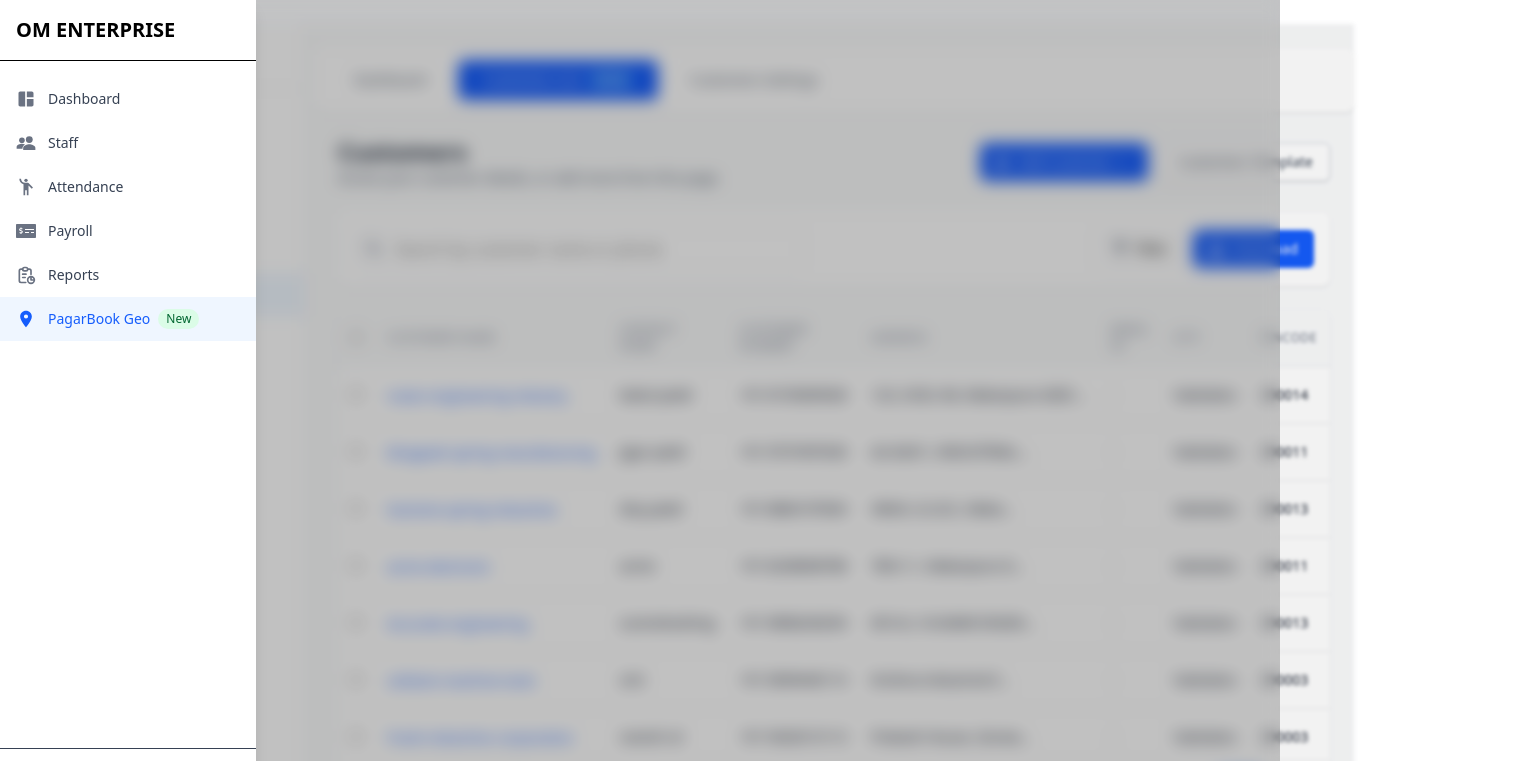
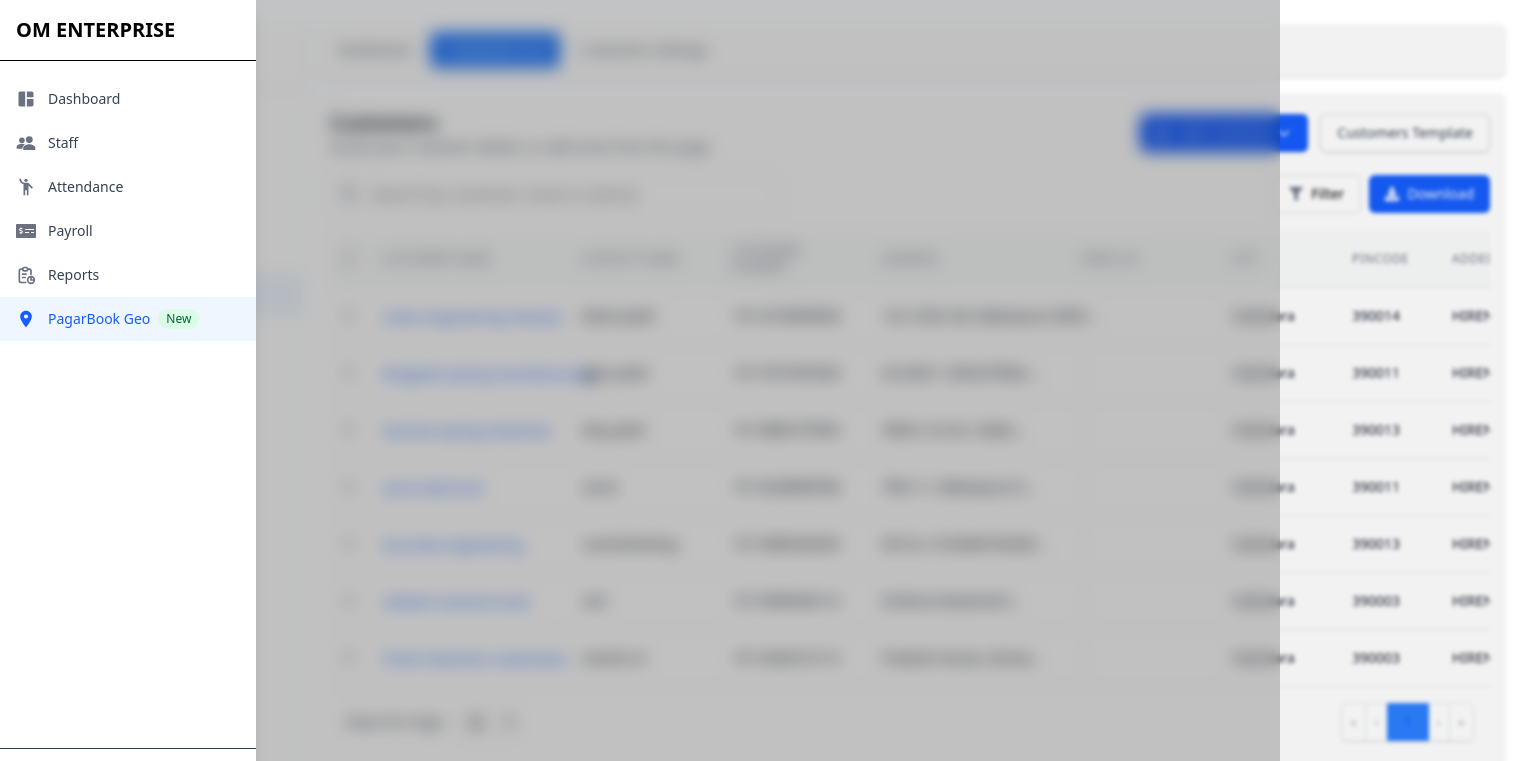
Before and after one commit to DhruvilPatel121/Pagar_Book, a React (Vite) app: page /geo/customers/list in a window 1280 px wide. Shown: the top 761 px of the page, 1530 px wide, since content can reach past the window. Built offline with nearby package versions, Linux system fonts and the light colour scheme.

Commit message:
Changed the customer dashboard, header, layout, list, setting page and remove file customerlist page and update routes to fix issue

```diff
--- a/src/pages/geo/Customers/CustomersLayout.jsx
+++ b/src/pages/geo/Customers/CustomersLayout.jsx
@@ -5,17 +5,15 @@ import GeoSidebar from '../components/GeoSidebar';
 
 function CustomersLayout() {
   return (
-    <div className="flex h-full bg-gray-50">
+    <>
       <GeoSidebar />
-      <div className="ml-[250px] flex-1 flex flex-col h-screen">
-        <div className="sticky top-0 z-10 bg-gray-50 pb-2 mt-6">
+      <div className="ml-[250px] flex flex-col h-full">
           <CustomersHeader />
-        </div>
-        <div className="flex-1 overflow-y-auto">
+        <div className="h-[calc(92vh-60px)] overflow-y-auto">
           <Outlet />
         </div>
       </div>
-    </div>
+    </>
   );
 }
 
--- a/src/pages/geo/Customers/CustomersList.jsx
+++ b/src/pages/geo/Customers/CustomersList.jsx
@@ -215,18 +215,18 @@ const CustomersList = () => {
     };
   }, [showAddOptions, showFilter]);
 
-  // In the return statement, add the overlay right after the opening div
   return (
-    <div className="p-6 pt-4 flex flex-col space-y-6 max-w-260 mx-auto relative">
+    <div className="p-4 bg-white rounded-lg shadow-sm h-full">
       {/* Semi-transparent overlay */}
       {showOverlay && (
-        <div className="fixed inset-0 bg-gray-900/40 z-40"></div>
+        <div className="fixed inset-0 bg-gray-900/40 z-50"></div>
       )}
 
-      {/* Rest of your component */}
-      <div className="flex justify-between items-center">
+      {/* Header section */}
+      <div className="mb-4">
+        <div className="flex justify-between items-center mb-4">
           <div>
-          <h1 className="text-2xl font-semibold text-gray-800">Customers</h1>
+            <h1 className="text-xl font-semibold text-gray-800">Customers</h1>
             <p className="text-sm text-gray-600">Access your customer details, or add more from this page.</p>
           </div>
           <div className="flex space-x-3">
@@ -281,7 +281,7 @@ const CustomersList = () => {
         </div>
 
         {/* Search and filter bar */}
-      <div className="flex flex-wrap justify-between items-center gap-3 bg-white p-4 rounded-lg shadow-sm">
+        <div className="flex flex-wrap justify-between items-center gap-3 mb-4">
           <div className="relative flex-grow max-w-md">
             <div className="absolute inset-y-0 left-0 pl-3 flex items-center pointer-events-none">
               <FaSearch className="text-gray-400" />
@@ -295,21 +295,21 @@ const CustomersList = () => {
             />
           </div>
 
-        <div className="flex space-x-2 ">
+          <div className="flex space-x-2">
             <div className="relative filter-dropdown">
               <button
                 className="flex items-center px-4 py-2 text-sm bg-white border border-gray-300 rounded-md focus:outline-none hover:bg-gray-50 transition-colors"
                 onClick={() => setShowFilter(!showFilter)}
               >
-              <FaFilter className="mr-2 text-gray-500 " />
+                <FaFilter className="mr-2 text-gray-500" />
                 Filter
               </button>
 
               {showFilter && (
                 <div className="fixed left-1/1.5 top-2/3 w-full max-w-[400px] -translate-x-1/2 -translate-y-1/2
                  rounded-lg bg-white p-6 z-50 space-y-6 shadow-2xl flex-col">
-                <div className="p-3 ">
-                  <h3 className="font-medium text-gray-700 mb-2 ">Filter by</h3>
+                  <div className="p-3">
+                    <h3 className="font-medium text-gray-700 mb-2">Filter by</h3>
                     <div className="space-y-2">
                       <div>
                         <label className="block text-sm text-gray-600 mb-1">City</label>
@@ -350,15 +350,16 @@ const CustomersList = () => {
             </button>
           </div>
         </div>
+      </div>
 
       {/* Customers table */}
-      <div className="bg-white rounded-lg shadow-sm overflow-hidden flex flex-col">
-        <div className="overflow-x-auto">
-          <div style={{ maxHeight: 'calc(100vh - 350px)', overflowY: 'auto' }}>
-            <table className="min-w-full divide-y divide-gray-200">
+      <div className="relative overflow-hidden">
+        <div className="w-full overflow-x-auto">
+          <div className="h-[calc(100vh-340px)] max-w-[1160px] overflow-y-auto">
+            <table className="w-full table-fixed divide-y divide-gray-200">
               <thead className="bg-gray-50 sticky top-0 z-10">
                 <tr>
-                  <th scope="col" className="px-3 py-3 text-left">
+                  <th scope="col" className="px-3 py-3 text-left" style={{ width: '40px' }}>
                     <input
                       type="checkbox"
                       className="rounded border-gray-300 text-blue-600 focus:ring-blue-500"
@@ -366,37 +367,37 @@ const CustomersList = () => {
                       checked={selectedCustomers.length === currentCustomers.length && currentCustomers.length > 0}
                     />
                   </th>
-                  <th scope="col" className="px-3 py-3 text-left text-xs font-medium text-gray-500 uppercase tracking-wider">
+                  <th scope="col" className="px-3 py-3 text-left text-xs font-medium text-gray-500 uppercase tracking-wider" style={{ width: '200px' }}>
                     Customer Name
                   </th>
-                  <th scope="col" className="px-3 py-3 text-left text-xs font-medium text-gray-500 uppercase tracking-wider">
+                  <th scope="col" className="px-3 py-3 text-left text-xs font-medium text-gray-500 uppercase tracking-wider" style={{ width: '150px' }}>
                     Contact Name
                   </th>
-                  <th scope="col" className="px-3 py-3 text-left text-xs font-medium text-gray-500 uppercase tracking-wider">
+                  <th scope="col" className="px-3 py-3 text-left text-xs font-medium text-gray-500 uppercase tracking-wider" style={{ width: '150px' }}>
                     Customer Number
                   </th>
-                  <th scope="col" className="px-3 py-3 text-left text-xs font-medium text-gray-500 uppercase tracking-wider">
+                  <th scope="col" className="px-3 py-3 text-left text-xs font-medium text-gray-500 uppercase tracking-wider" style={{ width: '200px' }}>
                     Address
                   </th>
-                  <th scope="col" className="px-3 py-3 text-left text-xs font-medium text-gray-500 uppercase tracking-wider">
+                  <th scope="col" className="px-3 py-3 text-left text-xs font-medium text-gray-500 uppercase tracking-wider" style={{ width: '150px' }}>
                     Email ID
                   </th>
-                  <th scope="col" className="px-3 py-3 text-left text-xs font-medium text-gray-500 uppercase tracking-wider">
+                  <th scope="col" className="px-3 py-3 text-left text-xs font-medium text-gray-500 uppercase tracking-wider" style={{ width: '120px' }}>
                     City
                   </th>
-                  <th scope="col" className="px-3 py-3 text-left text-xs font-medium text-gray-500 uppercase tracking-wider">
+                  <th scope="col" className="px-3 py-3 text-left text-xs font-medium text-gray-500 uppercase tracking-wider" style={{ width: '100px' }}>
                     Pincode
                   </th>
-                  <th scope="col" className="px-3 py-3 text-left text-xs font-medium text-gray-500 uppercase tracking-wider">
+                  <th scope="col" className="px-3 py-3 text-left text-xs font-medium text-gray-500 uppercase tracking-wider" style={{ width: '120px' }}>
                     Added by
                   </th>
-                  <th scope="col" className="px-3 py-3 text-left text-xs font-medium text-gray-500 uppercase tracking-wider">
+                  <th scope="col" className="px-3 py-3 text-left text-xs font-medium text-gray-500 uppercase tracking-wider" style={{ width: '120px' }}>
                     Added On
                   </th>
-                  <th scope="col" className="px-3 py-3 text-left text-xs font-medium text-gray-500 uppercase tracking-wider">
+                  <th scope="col" className="px-3 py-3 text-left text-xs font-medium text-gray-500 uppercase tracking-wider" style={{ width: '120px' }}>
                     Visible to
                   </th>
-                  <th scope="col" className="px-3 py-3 text-left text-xs font-medium text-gray-500 uppercase tracking-wider">
+                  <th scope="col" className="px-3 py-3 text-left text-xs font-medium text-gray-500 uppercase tracking-wider" style={{ width: '80px' }}>
                     Actions
                   </th>
                 </tr>
@@ -468,9 +469,10 @@ const CustomersList = () => {
             </table>
           </div>
         </div>
+      </div>
 
-        {/* Pagination - now in a fixed position at the bottom */}
-        <div className="flex justify-between items-center px-4 py-3 bg-white border-t border-gray-200 sm:px-6 mt-auto">
+      {/* Pagination */}
+      <div className="flex justify-between items-center px-4 py-3 bg-white border-gray-200">
         <div className="flex items-center">
           <span className="text-sm text-gray-700 mr-3">Rows Per Page</span>
           <select
@@ -580,7 +582,6 @@ const CustomersList = () => {
         </div>
       </div>
     </div>
-    </div>
   );
 };
 
--- a/src/pages/geo/Customers/CustomersListPage.jsx
+++ /dev/null
@@ -1,12 +0,0 @@
-import React from 'react';
-import CustomersList from './CustomersList';
-
-const CustomersListPage = () => {
-  return (
-    <div className="flex flex-col">
-      <CustomersList />
-    </div>
-  );
-};
-
-export default CustomersListPage;
--- a/src/pages/geo/Customers/components/CustomersHeader.jsx
+++ b/src/pages/geo/Customers/components/CustomersHeader.jsx
@@ -9,29 +9,23 @@ const CustomersHeader = () => {
     { id: 'dashboard', name: 'Dashboard', path: '/geo/customers' },
     { id: 'list', name: 'Customers List', path: '/geo/customers/list' },
     { id: 'settings', name: 'Customers Settings', path: '/geo/customers/settings' },
-    // { id: 'howto', name: 'How To Use', path: '/geo/customers/how-to-use' },
   ];
 
   return (
-    <div className="bg-white rounded-lg shadow-sm w-full">
+    <div className="bg-white rounded-lg shadow-sm mb-4 sticky top-6 z-50 border-b border-gray-200">
       <div className="overflow-x-auto">
-        <nav className="flex p-3">
+        <nav className="flex space-x-1 p-2 min-w-max md:min-w-0 md:justify-start">
           {tabs.map((tab) => (
             <Link
               key={tab.id}
               to={tab.path}
-              className={`px-6 py-2.5 text-sm font-medium transition-colors duration-150 whitespace-nowrap mx-1 rounded-md flex items-center
+              className={`px-4 py-2 rounded-md text-sm font-medium transition-colors duration-150 whitespace-nowrap
                 ${currentPath === tab.path
-                  ? 'bg-blue-600 text-white shadow-sm'
+                  ? 'bg-blue-500 text-white'
                   : 'text-gray-600 hover:bg-gray-100'
                 }`}
             >
               {tab.name}
-              {currentPath === tab.path && (
-                <span className="ml-2 bg-blue-500 px-1.5 py-0.5 rounded-full text-xs">
-                  Active
-                </span>
-              )}
             </Link>
           ))}
         </nav>
@@ -40,4 +34,4 @@ const CustomersHeader = () => {
   );
 };
 
-export default CustomersHeader;
+export default CustomersHeader
--- a/src/routes.jsx
+++ b/src/routes.jsx
@@ -40,7 +40,7 @@ import TaskRequest from './pages/geo/task/taskList/TaskRequest';
 import CustomersLayout from './pages/geo/customers/CustomersLayout';
 import CustomersDashboard from './pages/geo/customers/CustomersDashboard';
 import EditCustomer from './pages/geo/customers/EditCustomer';
-import CustomersListPage from './pages/geo/customers/CustomersListPage';
+import CustomersList from './pages/geo/customers/CustomersList';
 import CustomersSettings from './pages/geo/customers/CustomersSettings';
 import CustomersTemplate from './pages/geo/customers/CustomersTemplate';
 import StaffPermissions from './pages/geo/customers/StaffPermissions';
@@ -229,7 +229,7 @@ export const router = createBrowserRouter([
           },
           {
             path: 'list',
-            element: <CustomersListPage />,
+            element: <CustomersList />
           },
           {
             path: 'edit/:id',
```
Also changed, not shown: src/pages/geo/Customers/CustomersSettings.jsx (+1 -29 lines). Lines whose indentation alone changed are shown as unchanged.
